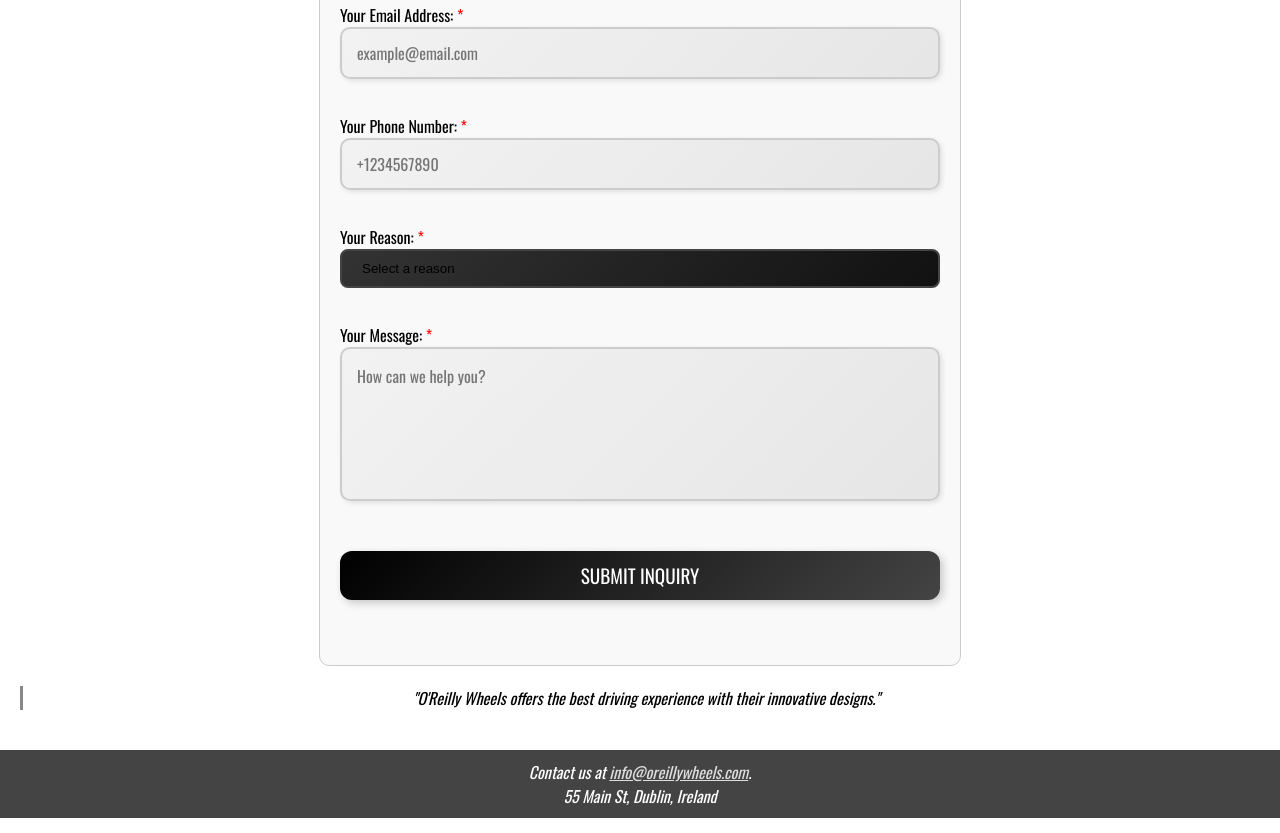
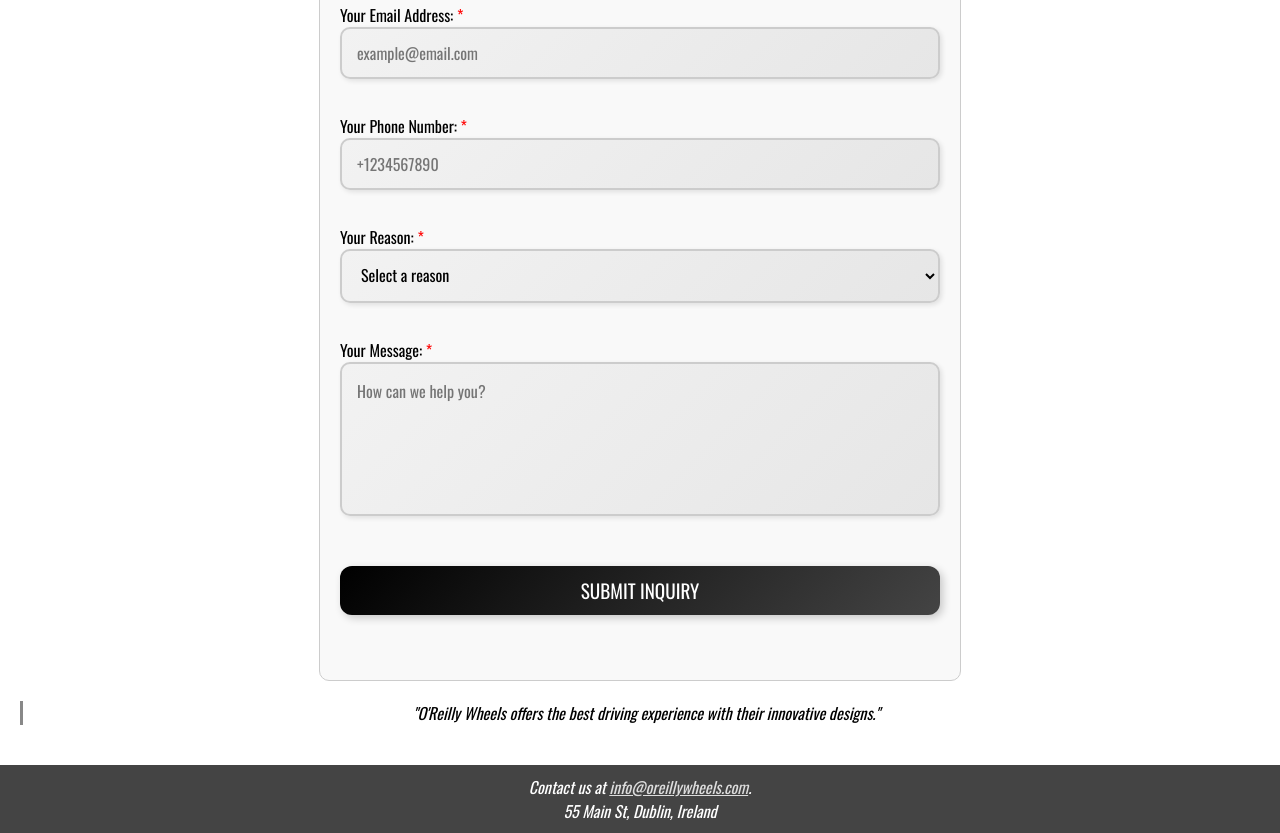
Before and after one commit to Parva-Shahh/WebDev_Project_WebMaze, a plain HTML site: page Pages/contact.html in a window 1280 px wide. Shown: the part 1478-2311 px from the top of the page. Drawn offline with nearby package versions, Linux system fonts and the light colour scheme.

Commit message:
Update style.css

```diff
--- a/CSS/style.css
+++ b/CSS/style.css
@@ -306,14 +306,15 @@ footer a:hover {
 
 .dropdown:hover .dropbtn {background-color: gray; color: white;}
 select {
-    background: linear-gradient(135deg, #333, #111);
-    border: 2px solid #444;
-    padding: 10px 20px;
-    border-radius: 8px;
-    transition: background 0.3s ease;
+    background: linear-gradient(135deg, #f2f2f2, #e6e6e6);
+    border: 2px solid #ccc;
+    border-radius: 10px;
+    box-shadow: 2px 2px 5px rgba(0, 0, 0, 0.1);
+    padding: 12px 15px;
+    font-size: 1rem;
+    font-family: "Oswald", sans-serif;
+    transition: all 0.3s ease;
     width: 100%;
-    appearance: none;
-    cursor: pointer;
 }
 
 select:hover {
@@ -321,8 +322,10 @@ select:hover {
 }
 
 select:focus {
+    border-color: #000;
+    background: white;
     outline: none;
-    border-color: #777;
+    box-shadow: 0 0 10px rgba(0, 0, 0, 0.2);
 }
 
 select option {
```
